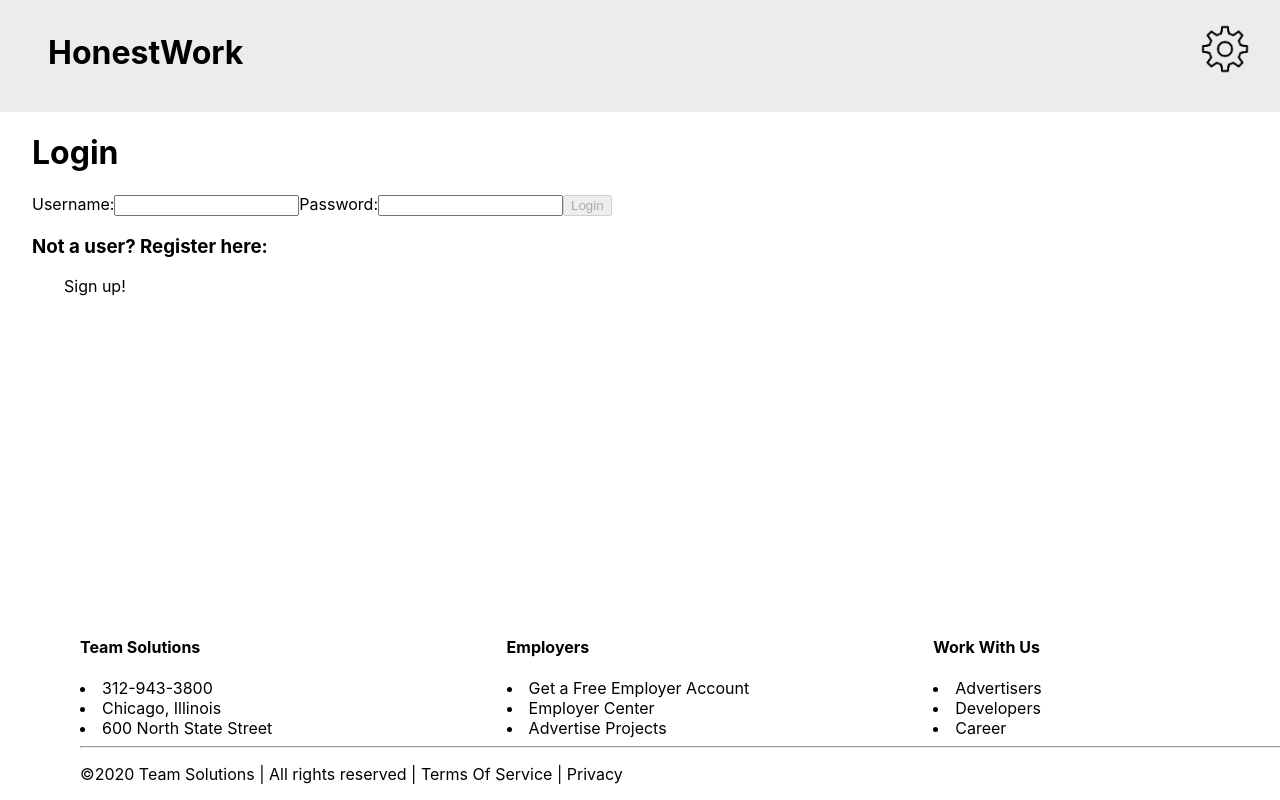
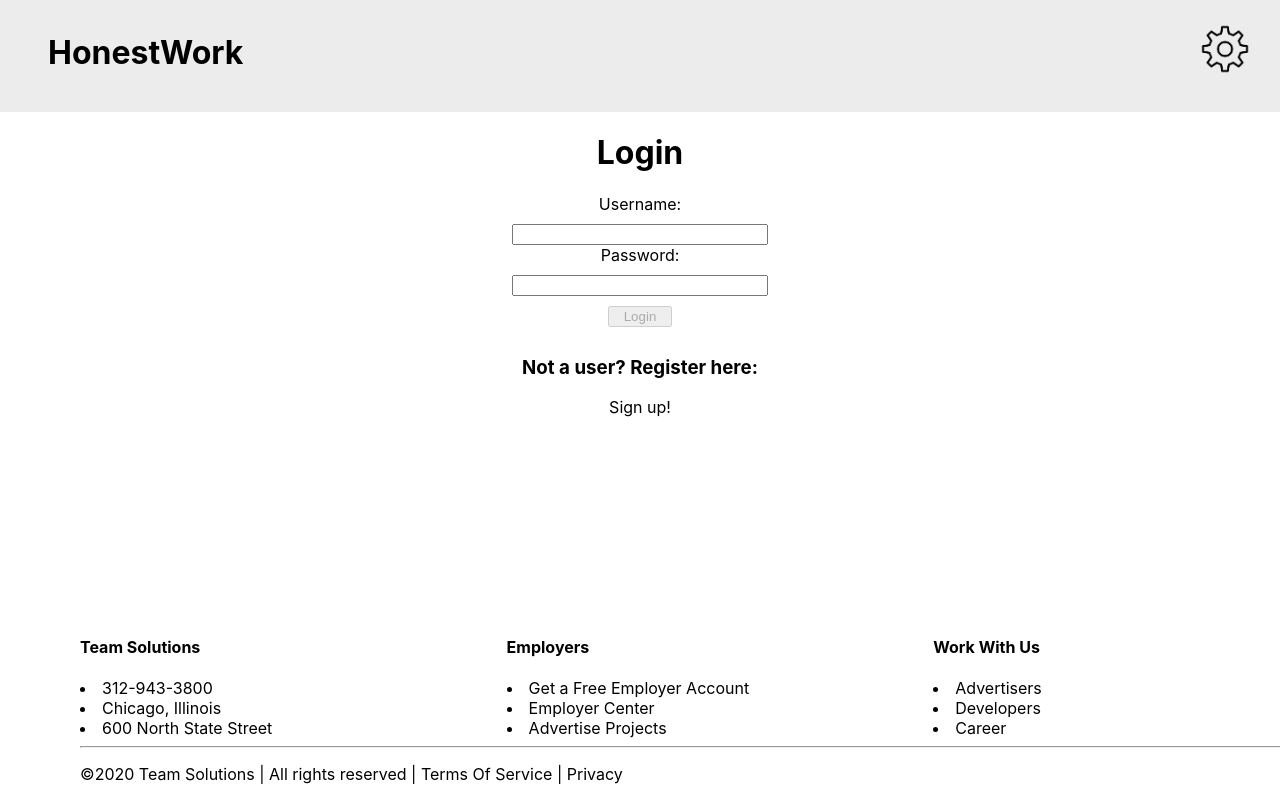
Before and after one commit to abelmarin/honest-work, a React (Create React App) app: page / in a window 1280 px wide. Shown: the top 800 px of the page. Built offline with nearby package versions, Linux system fonts and the light colour scheme.

Commit message:
Centered Login and Register pages.

```diff
--- a/src/App.css
+++ b/src/App.css
@@ -9,5 +9,5 @@
     flex:1;
     display: inline;
     float: none;
-    /*text-align: center; */
+    min-height: 100%;
 }
--- a/src/components/home/Login.js
+++ b/src/components/home/Login.js
@@ -41,7 +41,7 @@ export const Login = () => {
     return (
         <div className="login">
             <h1>Login</h1>
-            <form onSubmit={onSubmit}>
+            <form onSubmit={onSubmit} className="login-form">
                 <label>Username:</label>
                 <input type="text"
                     value={username}
@@ -53,7 +53,7 @@ export const Login = () => {
                 <button className="login-btn" disabled={validateForm()}>Login</button>
             </form>
             <h3>Not a user? Register here:</h3>
-            <Link to="register">Sign up!</Link>
+            <Link to="register" className="register-link">Sign up!</Link>
         </div>
     );
 };
--- a/src/components/home/Register.js
+++ b/src/components/home/Register.js
@@ -52,8 +52,8 @@ export const Register = () => {
 
     return (
         <div className="register">
-            <h1>Create Your account!</h1>
-            <form onSubmit={onSubmit}>
+            <h1>Create Your Account!</h1>
+            <form onSubmit={onSubmit} className="register-form">
                 <label>Username:</label>
                 <input type="text"
                     value={username}
--- a/src/components/home/homeStyle.css
+++ b/src/components/home/homeStyle.css
@@ -44,5 +44,49 @@
 
 /* Styles for login */
 .login {
-    padding-left: 2em;
+    margin: 0 auto;
+    align-items: center;
+    text-align: center;
 }
+
+.login-form {
+    width: 20%;
+    display: flex;
+    margin: auto;
+    flex-direction: column;
+}
+
+.login-form button {
+    margin: 10px auto;
+    width: 4rem;
+
+}
+
+.login-form label {
+    padding-bottom: 10px;
+}
+
+.register-link {
+    padding: 0;
+}
+
+/* Styles for register page */
+.register {
+    text-align: center;
+}
+
+.register-form {
+    display: flex;
+    flex-direction: column;
+    width: 15%;
+    margin: auto;
+}
+
+.register-form label {
+    padding-bottom: 10px;
+}
+
+.register-form button {
+    width: 5rem;
+    margin: 10px auto;
+}
```
Also changed, not shown: src/components/Footer.css (+5 -5 lines).
